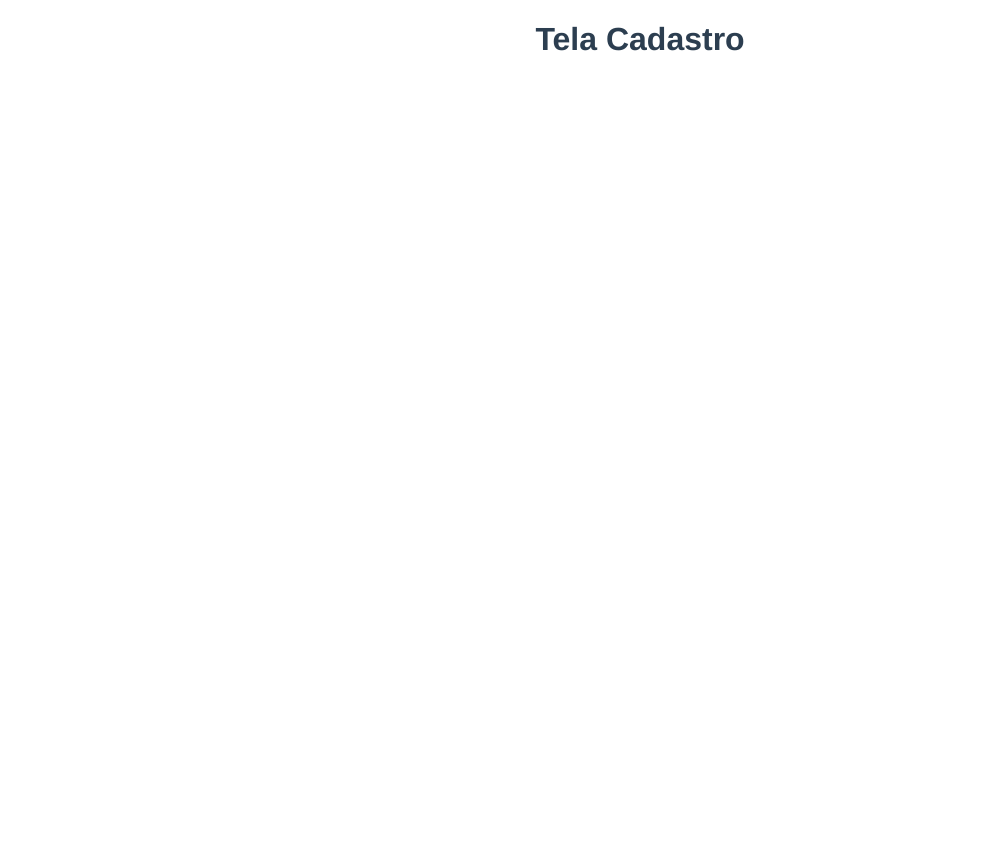
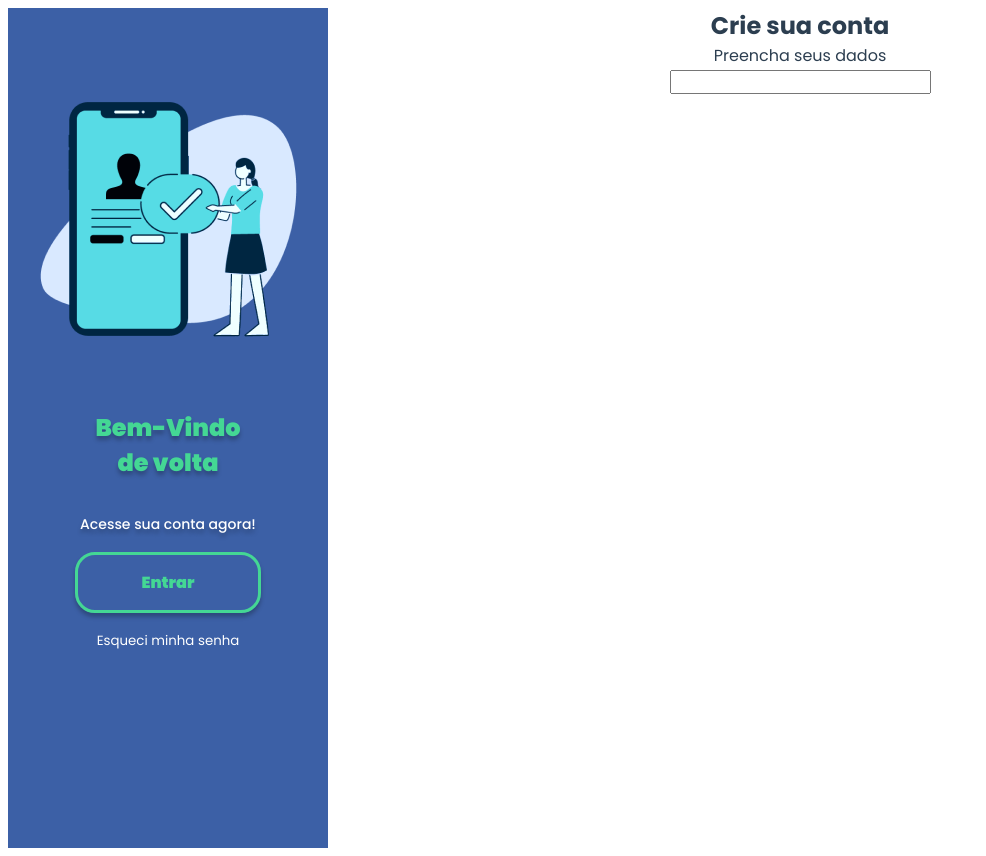
Before and after one commit to luanaflorencio/provocare, a Vue app: page /register in a window 1280 px wide. Shown: the whole page, without its empty margins (0-986 px from the left). Before the commit the page ends 800 px from the top, so only its background shows below. Built offline with nearby package versions, Linux system fonts and the light colour scheme.

Commit message:
area de detalhes cadastro

```diff
--- a/src/views/Register.vue
+++ b/src/views/Register.vue
@@ -1,6 +1,31 @@
 <template>
 <div class="register"></div>
-    <h1>Tela Cadastro</h1>
+    <section class="main">
+        <div class="card-blue">
+            <img src="../assets/Login.png" alt="">
+            <div class="text-action">
+                <div class="title-login">
+                    <h2>Bem-Vindo de volta</h2>
+                    <p>Acesse sua conta agora!</p>
+                </div>
+                <div class="entry-button">
+                    <a href="#" >Entrar</a>
+                </div>
+                <a class="not-password" href="#">Esqueci minha senha</a>
+            </div>
+        </div>
+        <div class="form-card">
+            <div class="title-form">
+                <h2>Crie sua conta</h2>
+                <span>Preencha seus dados</span>
+            </div>
+
+            <form action="#">
+                <label for="name"></label>
+                <input type="text">
+            </form>
+        </div>
+    </section>
 </template>
 
 <script>
@@ -8,3 +33,83 @@
         name: 'Register'
     }
 </script>
+
+<style scoped>
+
+    @import url('https://fonts.googleapis.com/css2?family=Poppins:ital,wght@0,100;0,200;0,300;0,400;0,500;0,600;0,700;0,800;0,900;1,100;1,200;1,300;1,400;1,500;1,600;1,700;1,800;1,900&display=swap');
+
+    :root {
+        --text-shadow: 0rem .25rem .25rem rgba(0, 0, 0, 0.25);
+    }
+
+    * {
+        margin: 0;
+        padding: 0;
+        font-family: 'Poppins', sans-serif;
+        text-decoration: none;
+        list-style: none;
+    }
+
+    .main{
+        display: flex;
+    }
+
+    .card-blue {
+        background: #3C60A6;
+        max-width: 17.5rem;
+        display: flex;
+        align-items: center;
+        flex-direction: column;
+        text-align: center;
+        padding: 1.25rem;
+        height: 100vh;
+    }
+
+    .title-login {
+        margin-bottom: 2.1875rem;
+        display: flex;
+        flex-direction: column;
+        align-items: center;
+    }
+
+    .card-blue h2 {
+        font-size: 1.5rem;
+        font-weight: 900;
+        max-width: 10rem;
+        color: #44D794;
+        text-shadow: 0rem .25rem .25rem rgba(0, 0, 0, 0.25);;
+        margin-bottom: 2.125rem;
+        display: flex;
+    }
+
+    .card-blue p {
+        font-size: .875rem;
+        font-weight: 500;
+        color: #FFF;
+        text-shadow: 0rem .25rem .25rem rgba(0, 0, 0, 0.25);;
+    }
+
+    .entry-button {
+        margin-bottom: 2rem;
+    }
+
+    .entry-button a {
+        color: #44D794;
+        border: .1875rem solid #44D794;
+        box-shadow: 0rem .25rem .25rem rgba(0, 0, 0, 0.25);
+        border-radius: 1.25rem;
+        padding: 1rem 4rem;
+        font-weight: 900;
+    }
+
+    .not-password {
+        color: #FFF;
+        font-size: 10pt;
+    }
+
+    .form-card {
+        justify-content: center;
+        align-items: center;
+        width: 100vw;
+    }
+    </style>
```
Also changed, not shown: src/assets/Login.png (added), 1 other file (tests, documents, lock files or other folders).
